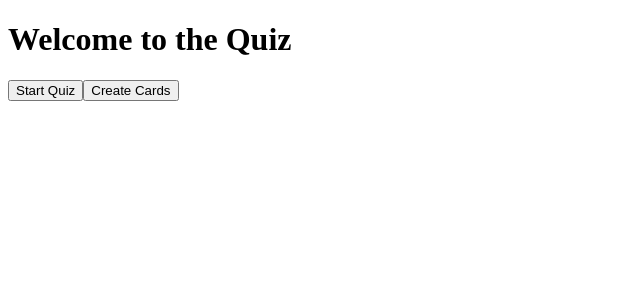
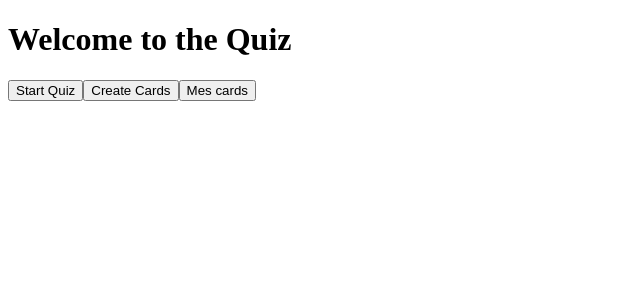
Before and after one commit to Ossama9/clean-code, a Next.js app: page / in a window 1280 px wide. Shown: the top 300 px of the page, without its empty margins (0-640 px from the left). Built offline with nearby package versions, Linux system fonts and the light colour scheme.

Commit message:
page home ok

```diff
--- a/pages/index.js
+++ b/pages/index.js
@@ -10,12 +10,16 @@ export default function HomePage() {
     const handleCreateQuiz = () => {
       router.push('/create-card');
   };
+    const handleViewCards = () => {
+      router.push('/cards');
+  };
 
     return (
         <div>
             <h1>Welcome to the Quiz</h1>
             <button onClick={handleStartQuiz}>Start Quiz</button>
             <button onClick={handleCreateQuiz}>Create Cards</button>
+            <button onClick={handleViewCards}>Mes cards</button>
         </div>
     );
 }
```
